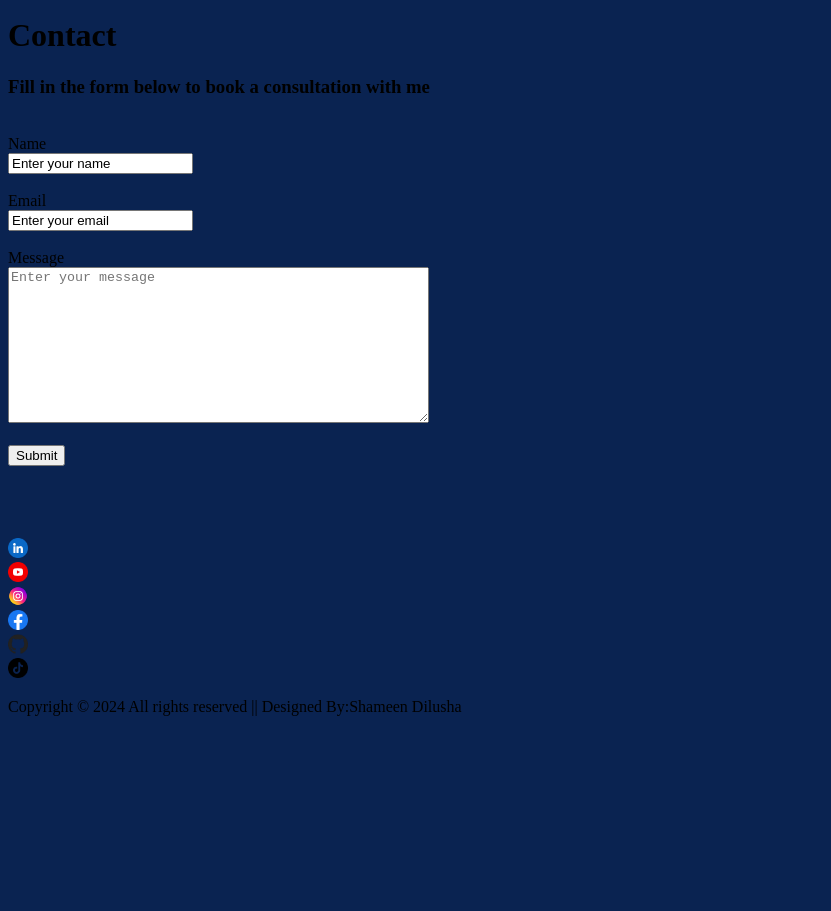
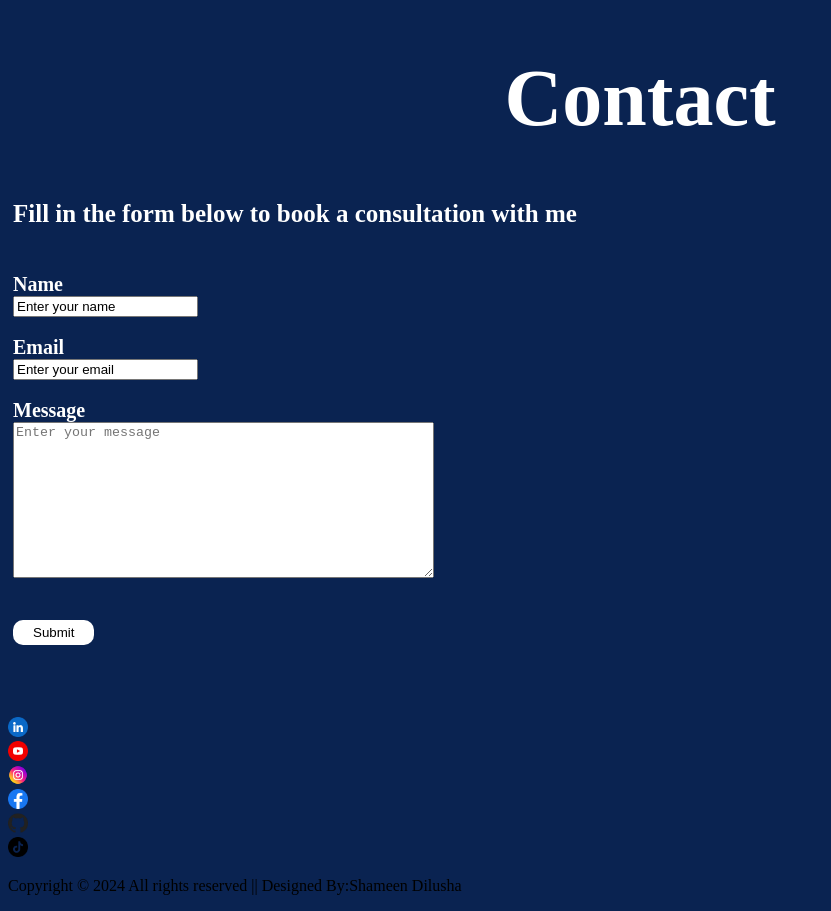
Before and after one commit to GAShameenDilusha/my-website-html, a plain HTML site: page index.html in a window 1280 px wide. Shown: the part 5920-6831 px from the top of the page, without its empty margins (0-831 px from the left). Before the commit the page ends 6652 px from the top, so only its background shows below. Drawn offline with Linux system fonts and the light colour scheme.

Commit message:
add div for the footer

```diff
--- a/index.html
+++ b/index.html
@@ -727,27 +727,48 @@
 
         /*contact Section*/
         .contact-content{
-
+            max-width: 1000px;
+            position: relative;
+            margin: 0 auto;
+            padding-top: 0;
         }
 
         .contact-content h1{
-
+            color: white;
+            font-size: 80px;
+            font-weight: 700;
+            line-height: 1.2;
+            text-align: center;
         }
 
         .fill-contact{
-
+            max-width: 1000px;
+            position: relative;
+            margin-left: 5px;
+            padding-top: 0;
         }
 
         .fill-contact h3{
-
+            color: white;
+            font-size: 25px;
+            font-weight: 700;
+            line-height: 1.2;
+            text-align: left;
         }
 
         .name{
-
+            max-width: 1000px;
+            position: relative;
+            margin-left: 5px;
+            padding-top: 0;
         }
 
         .name label{
-
+            color: white;
+            font-size: 20px;
+            font-weight: 700;
+            line-height: 1.2;
+            text-align: left;
         }
 
         .name input{
@@ -755,11 +776,18 @@
         }
 
         .email{
-
+            max-width: 1000px;
+            position: relative;
+            margin-left: 5px;
+            padding-top: 0;
         }
 
         .email label{
-
+            color: white;
+            font-size: 20px;
+            font-weight: 700;
+            line-height: 1.2;
+            text-align: left;
         }
 
         .email input{
@@ -767,11 +795,18 @@
         }
 
         .message{
-
+            max-width: 1000px;
+            position: relative;
+            margin-left: 5px;
+            padding-top: 0;
         }
 
         .message label{
-
+            color: white;
+            font-size: 20px;
+            font-weight: 700;
+            line-height: 1.2;
+            text-align: left;
         }
 
         .message textarea{
@@ -779,11 +814,20 @@
         }
 
         .submit{
-
+            max-width: 1000px;
+            position: relative;
+            margin-left: 5px;
+            padding-top: 0;
         }
 
         .submit button{
-
+            background-color: #ffffff;
+            color: #000000;
+            border: none;
+            padding: 5px 20px;
+            border-radius: 10px;
+            cursor: pointer;
+            margin-top: 20px;
         }
 
 
@@ -1190,37 +1234,55 @@
 
 <!--footer-->
 <footer>
-
     <div>
         <a href="https://www.linkedin.com/in/shameen-dilusha-0301a127a">
             <img src="assets/images/linkedin.png" title="linkedin.com" alt="linkedin-logo" width="20">
         </a>
         <br>
+    </div>
+
+    <div>
         <a href="https://youtube.com/@ShameenDilusha?si=19frwIRdA7apM7xn">
             <img src="assets/images/youtube.png" title="youtube.com" alt="youtube-logo" width="20">
         </a>
         <br>
+    </div>
+
+    <div>
         <a href="https://www.instagram.com/ShameenDilusha">
             <img src="assets/images/instagram.png" title="instagram.com" alt="instagram-logo" width="20">
         </a>
         <br>
+    </div>
+
+    <div>
         <a href="https://www.facebook.com/profile.php?id=100095184800361&mibextid=ZbWKwL">
             <img src="assets/images/facebook.png" title="facebook.com" alt="facebook-logo" width="20">
         </a>
         <br>
+    </div>
+
+
+    <div>
         <a href="https://github.com/GAShameenDilusha">
             <img src="assets/images/github%20(1).png" title="github.com" alt="github-logo" width="20">
         </a>
         <br>
+    </div>
+
+    <div>
         <a href="http://tiktok.com/@shameen.dilusha.o">
             <img src="assets/images/tiktok.png" title="tiktok.com" alt="tiktok-logo" width="20">
         </a>
         <br>
     </div>
 
-    <p>
-       Copyright &copy; 2024 All rights reserved || Designed By:Shameen Dilusha
-    </p>
+    <div>
+        <p>
+            Copyright &copy; 2024 All rights reserved || Designed By:Shameen Dilusha
+        </p>
+    </div>
+
 
 </footer>
 
```
